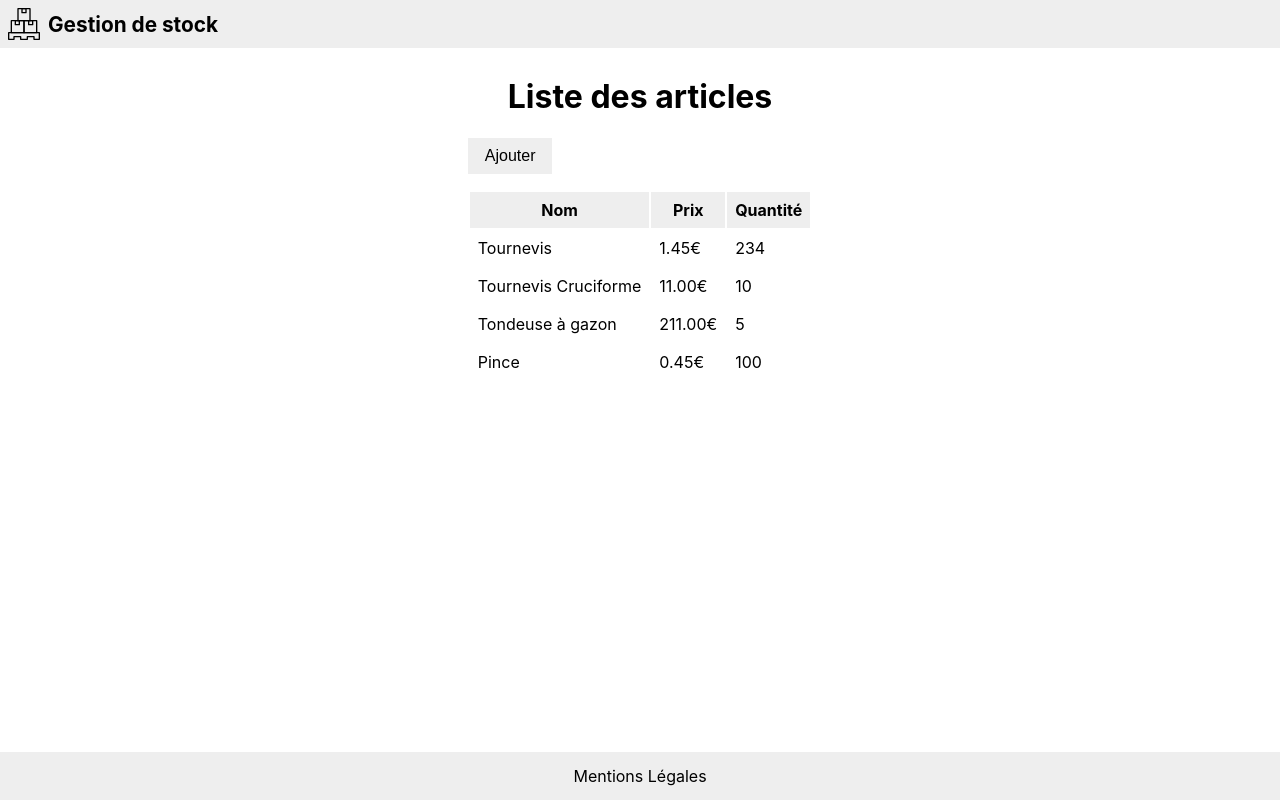
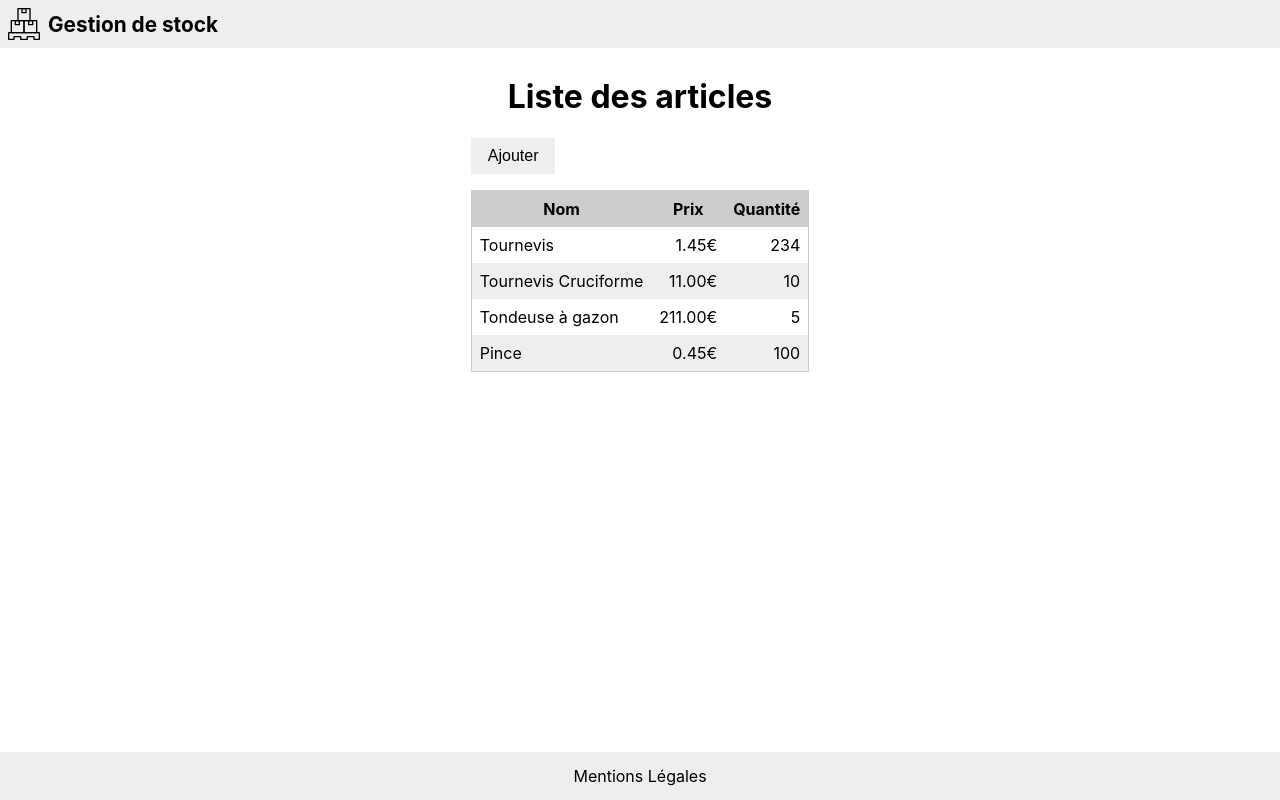
Before and after one commit to jlg-formation/tjscv1-nov-20, a React (Create React App) app in the folder front/: page /stock in a window 1280 px wide. Built offline with nearby package versions, Linux system fonts and the light colour scheme.

Commit message:
stock css done

```diff
--- a/front/src/routes/Stock.scss
+++ b/front/src/routes/Stock.scss
@@ -7,13 +7,30 @@
     }
 
     table {
+      border-collapse: collapse;
+      border: 0.1em solid #ccc;
       thead {
-        background: #eee;
+        background: #ccc;
       }
       th,
       td {
         padding: 0.5em;
       }
+      tbody {
+        tr:nth-child(even) {
+          background: #eee;
+        }
+
+        td.price,
+        td.qty {
+          text-align: right;
+        }
+
+        tr:hover {
+          cursor: pointer;
+          background: #ddd;
+        }
+      }
     }
   }
 }
```
